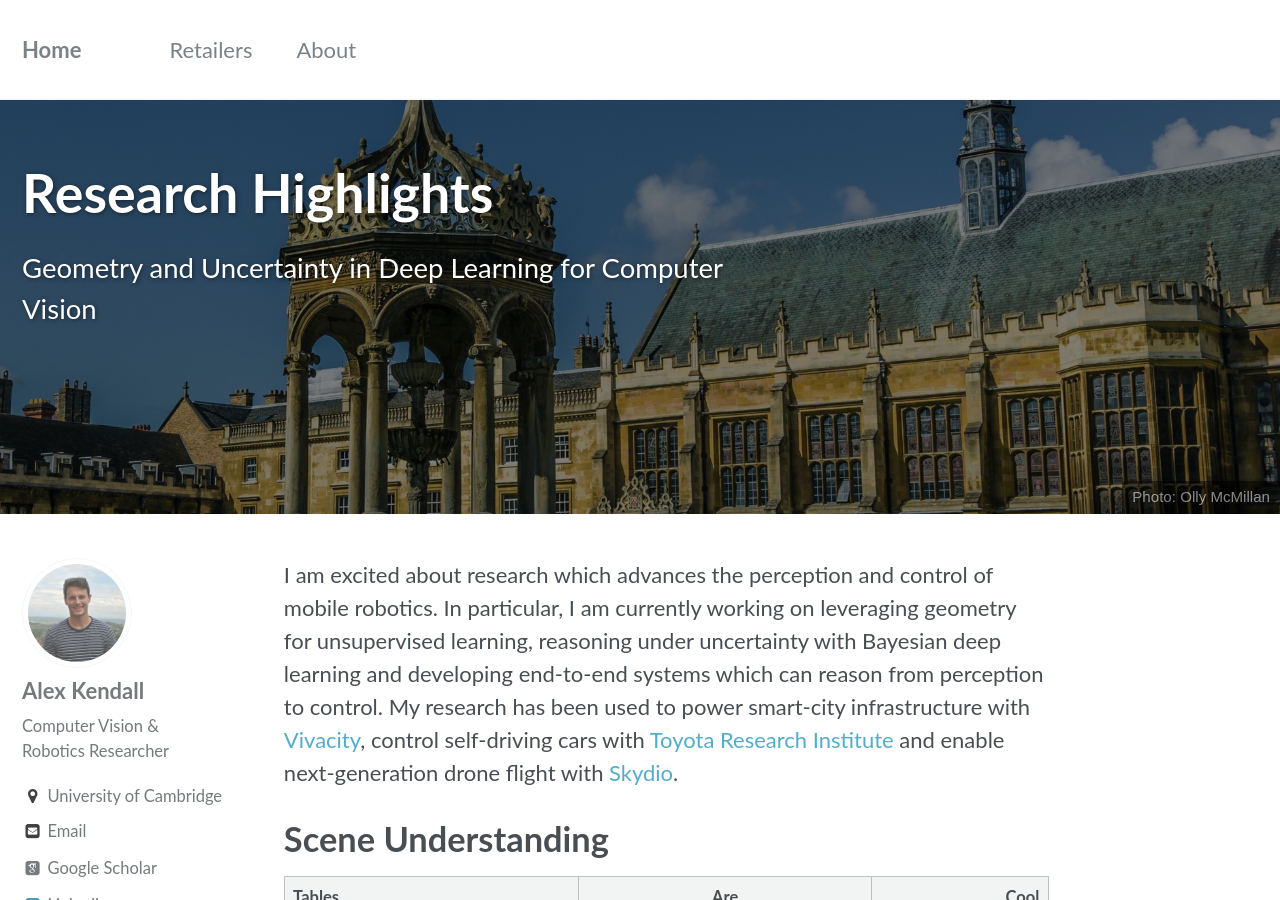
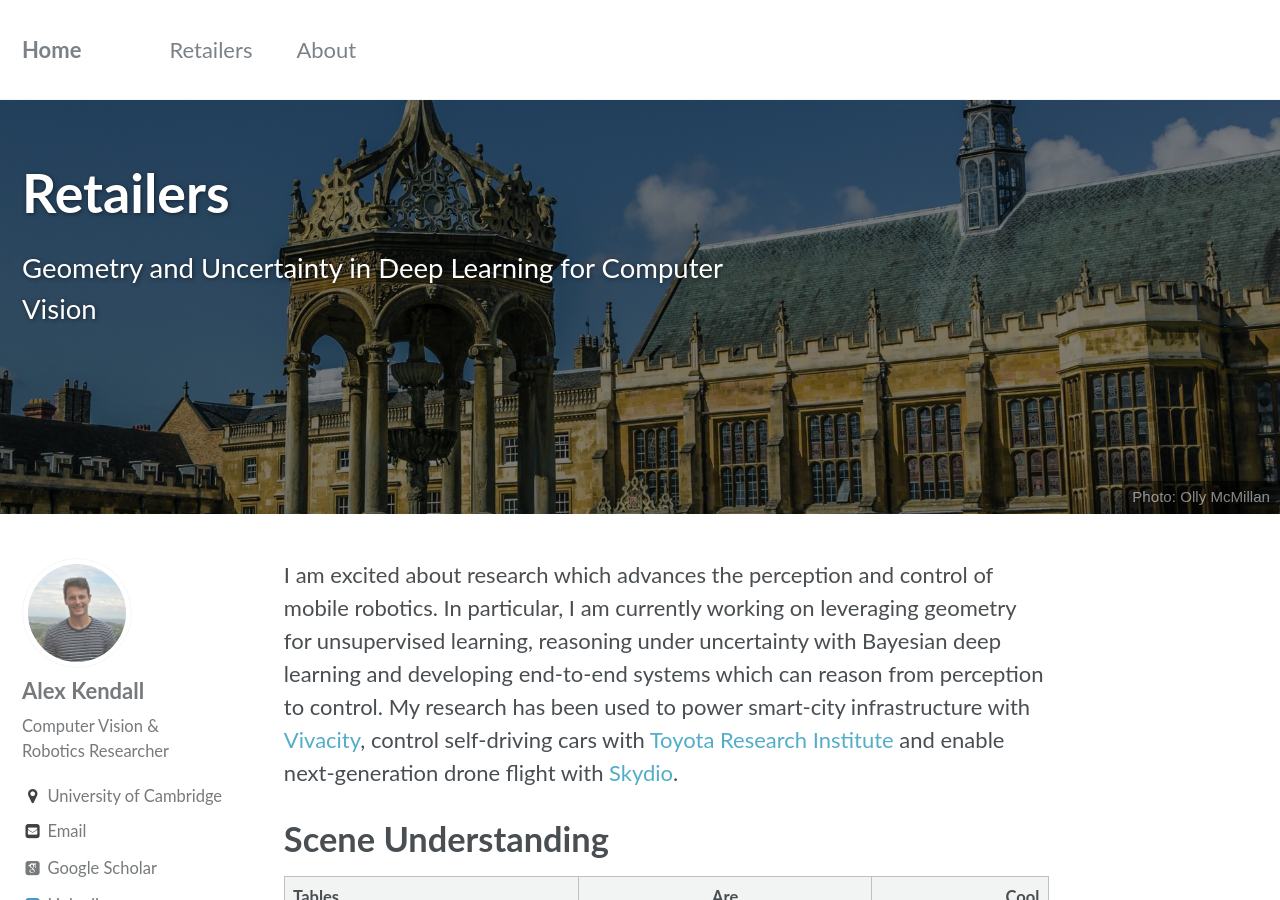
Before and after one commit to nordicstyle/nordicstyle.github.io, a Jekyll site: the page built from _pages/retailers.md, in a window 1280 px wide and 900 px high. Built offline with Jekyll 4.4.1, drawn with Linux system fonts in a browser that asks for light colours; some web fonts are replaced.

Commit message:
Update retailers.md

```diff
--- a/_pages/retailers.md
+++ b/_pages/retailers.md
@@ -3,8 +3,8 @@ layout: single
 read_time: false
 comments: false
 share: false
-title: Research Highlights
-permalink: /research/
+title: Retailers
+permalink: /retailers/
 header:
   overlay_color: "#000"
   overlay_filter: "0.5"
```
